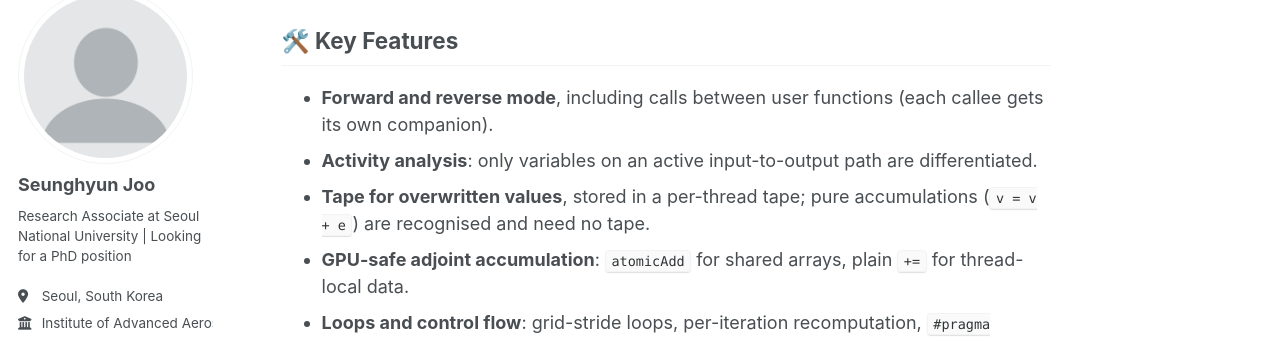
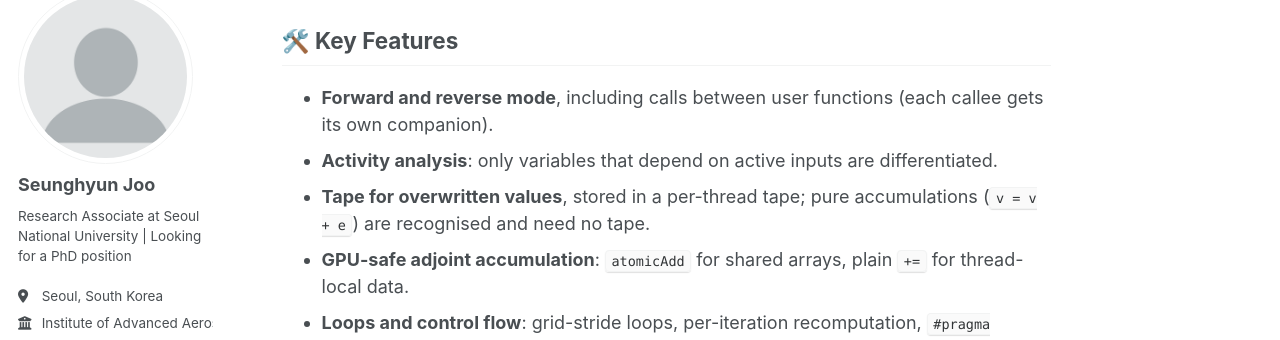
Before and after one commit to SEUNGHYUN-JOO/SEUNGHYUN-JOO.github.io, a Jekyll site: the page built from _portfolio/portfolio-0b-cuad.md, in a window 1280 px wide and 900 px high, scrolled down 467 px. Shown: the part 110-450 px from the top of the window. Built offline with Jekyll 4.4.1, drawn with Linux system fonts in a browser that asks for light colours; some web fonts are replaced; a script bundle is joined from its source files by our own code; library files that are not in the unit come from our copies.

Commit message:
CuAD page: describe activity analysis accurately

```diff
--- a/_portfolio/portfolio-0b-cuad.md
+++ b/_portfolio/portfolio-0b-cuad.md
@@ -14,7 +14,7 @@ CuAD was developed for the exact discrete adjoint of [CuDAFLOW]({{ '/portfolio/p
 
 ## 🛠️ Key Features
 * **Forward and reverse mode**, including calls between user functions (each callee gets its own companion).
-* **Activity analysis**: only variables on an active input-to-output path are differentiated.
+* **Activity analysis**: only variables that depend on active inputs are differentiated.
 * **Tape for overwritten values**, stored in a per-thread tape; pure accumulations (`v = v + e`) are recognised and need no tape.
 * **GPU-safe adjoint accumulation**: `atomicAdd` for shared arrays, plain `+=` for thread-local data.
 * **Loops and control flow**: grid-stride loops, per-iteration recomputation, `#pragma unroll`, early exits, `c ? a : b`.
```
